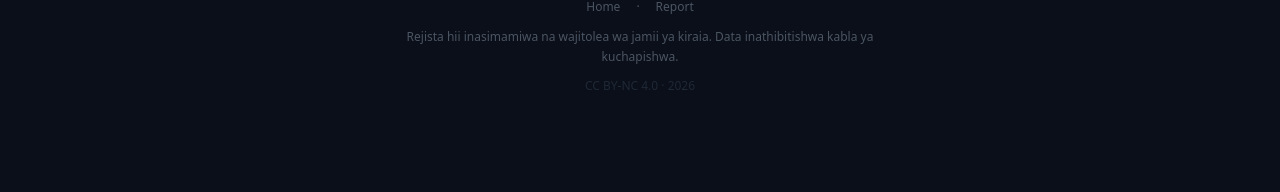
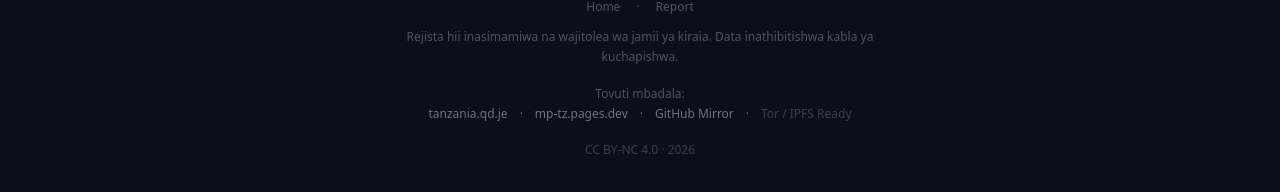
Before and after one commit to mashimi/tanzaniamissing, a Next.js app in the folder mp-tz/: page / in a window 1280 px wide. Shown: the part 1636-1828 px from the top of the page. Before the commit the page ends 1770 px from the top, so only its background shows below. Built offline with nearby package versions, Linux system fonts and the light colour scheme.

Commit message:
Update Footer with mirrors redundancy layer

```diff
--- a/mp-tz/src/components/Footer.tsx
+++ b/mp-tz/src/components/Footer.tsx
@@ -13,7 +13,22 @@ export default function Footer() {
       <p className="text-gray-600 text-xs max-w-lg mx-auto leading-relaxed">
         {t("footer.disclaimer")}
       </p>
-      <p className="text-gray-800 text-xs">
+
+      {/* Redundancy Mirrors Section */}
+      <div className="pt-2 text-xs text-gray-500 space-y-1">
+        <div className="text-gray-600 font-medium">{t("footer.mirror")}:</div>
+        <div className="flex flex-wrap justify-center gap-x-3 gap-y-1 text-gray-500">
+          <a href="https://tanzania.qd.je" target="_blank" rel="noopener noreferrer" className="hover:text-red-400 transition-colors">tanzania.qd.je</a>
+          <span>·</span>
+          <a href="https://mp-tz.pages.dev" target="_blank" rel="noopener noreferrer" className="hover:text-red-400 transition-colors">mp-tz.pages.dev</a>
+          <span>·</span>
+          <a href="https://mashimi.github.io/tanzaniamissing" target="_blank" rel="noopener noreferrer" className="hover:text-red-400 transition-colors">GitHub Mirror</a>
+          <span>·</span>
+          <span className="text-gray-700" title="Tor / IPFS Redundancy active">Tor / IPFS Ready</span>
+        </div>
+      </div>
+
+      <p className="text-gray-700 text-xs pt-2">
         CC BY-NC 4.0 · {new Date().getFullYear()}
       </p>
     </footer>
```
